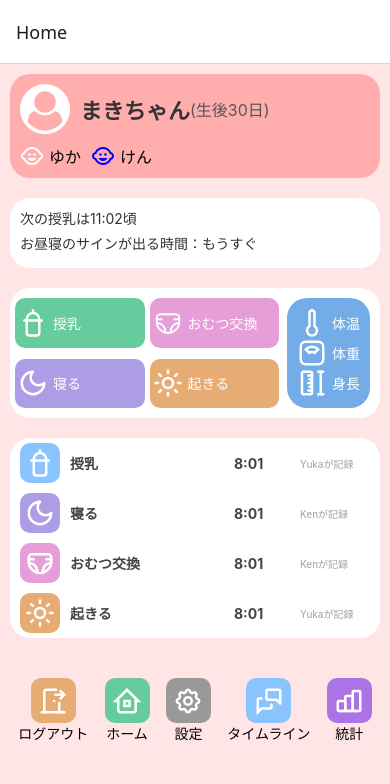
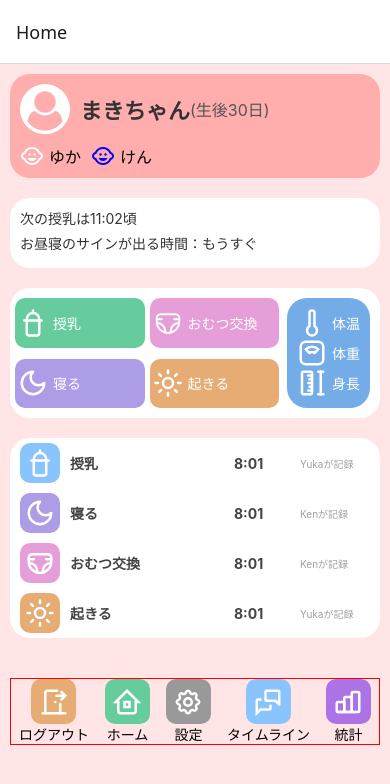
Before and after one commit to MS-hujp/baby_tracker, a React Native app: screen /Home in a window 390 px wide. Shown: the top 784 px of the page. Built offline with nearby package versions, Linux system fonts and the light colour scheme.

Commit message:
fix: ホーム画面スタイル修正

```diff
--- a/src/styles/HomeScreenStyles.ts
+++ b/src/styles/HomeScreenStyles.ts
@@ -160,6 +160,8 @@ const styles = StyleSheet.create({
     flexDirection: "row",
     justifyContent: "space-around",
     marginTop: 20,
+    borderWidth: 1,
+    borderColor: "red",
   },
   bottomNavwrap: {
     display: "flex",
```
